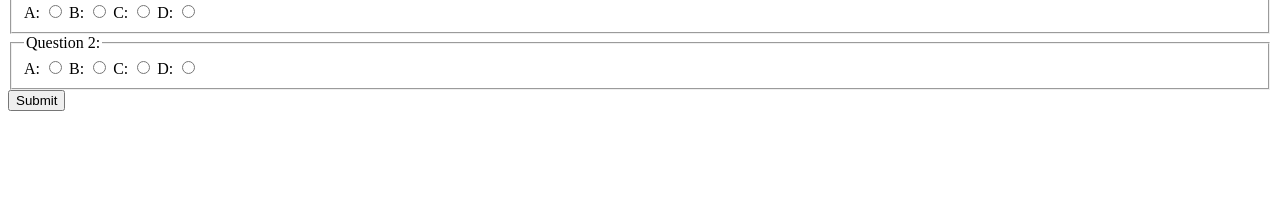
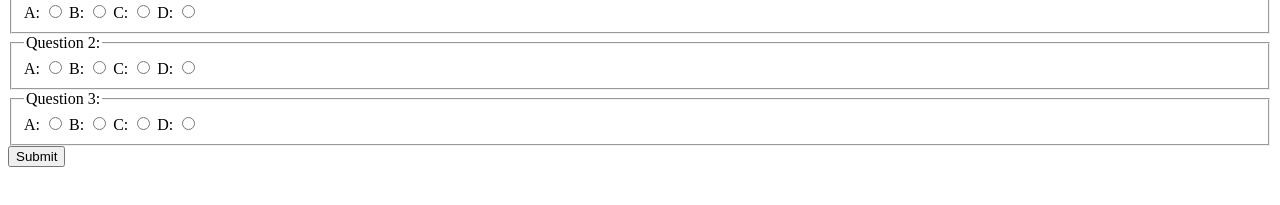
Before and after one commit to PhuwatThePro/ThaiP6sentences, a plain HTML site: page index.html in a window 1280 px wide. Shown: the part 101-306 px from the top of the page. Drawn offline with Linux system fonts and the light colour scheme.

Commit message:
Update index.html

```diff
--- a/index.html
+++ b/index.html
@@ -30,6 +30,17 @@
 			<input type="radio" id="q2d" name="q2" value="d">
 		</fieldset>
 
+		<fieldset>
+			<legend>Question 3:</legend>
+			<label for="q3a">A:</label>
+			<input type="radio" id="q3a" name="q3" value="a">
+			<label for="q3b">B:</label>
+			<input type="radio" id="q3b" name="q3" value="b">
+			<label for="q3c">C:</label>
+			<input type="radio" id="q3c" name="q3" value="c">
+			<label for="q4c">D:</label>
+			<input type="radio" id="q3d" name="q3" value="d">
+		</fieldset>
 		<!-- Repeat the fieldsets for each question -->
 
 		<button type="button" onclick="submitAnswers()">Submit</button>
@@ -40,6 +51,7 @@
 			// Retrieve the answers selected by the user
 			var q1 = document.querySelector('input[name="q1"]:checked').value;
 			var q2 = document.querySelector('input[name="q2"]:checked').value;
+			var q3 = document.querySelector('input[name="q3"]:checked').value;
 			// Repeat for each question
 
 			// Compare the selected answers with the correct answers
@@ -50,6 +62,9 @@
 			if (q2 === "b") {
 				score++;
 			}
+			if (q3 === "a") {
+				score++;
+			}
 			// Repeat for each question
 
 			// Display the score
```
